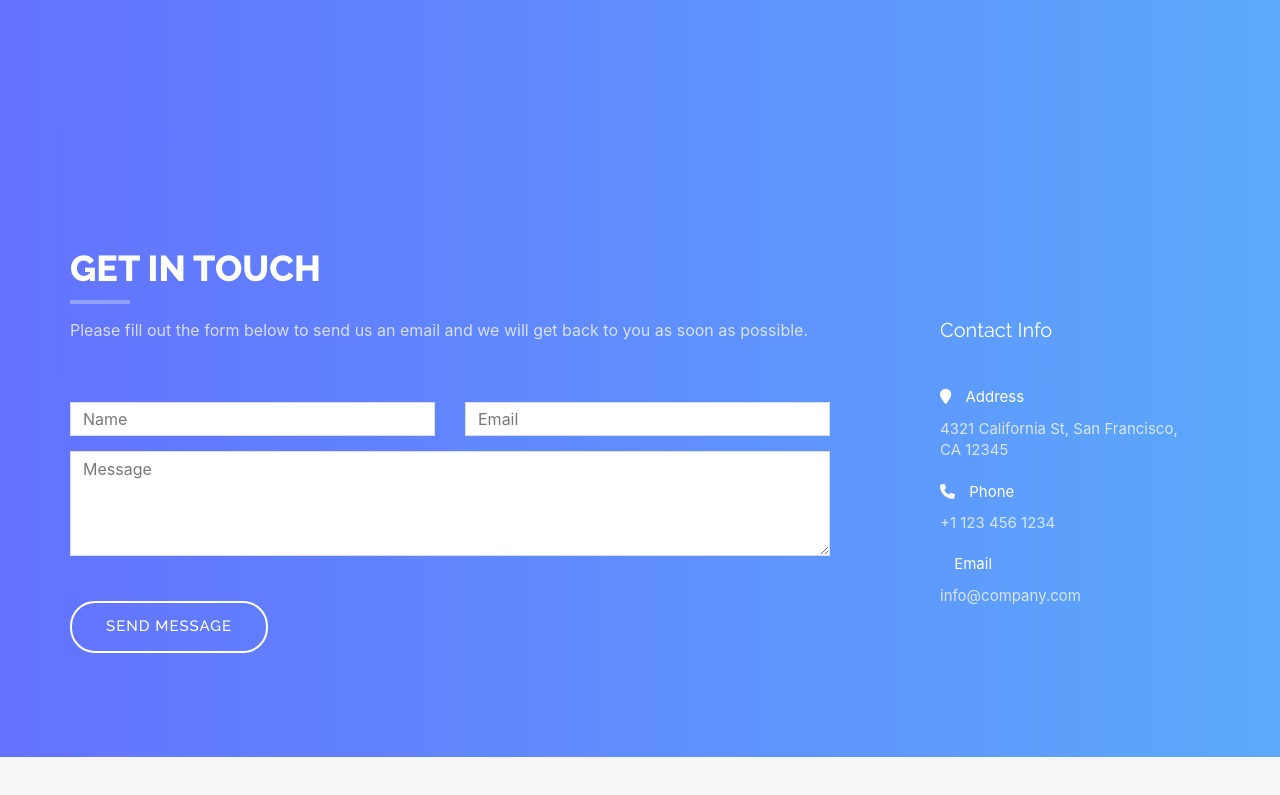
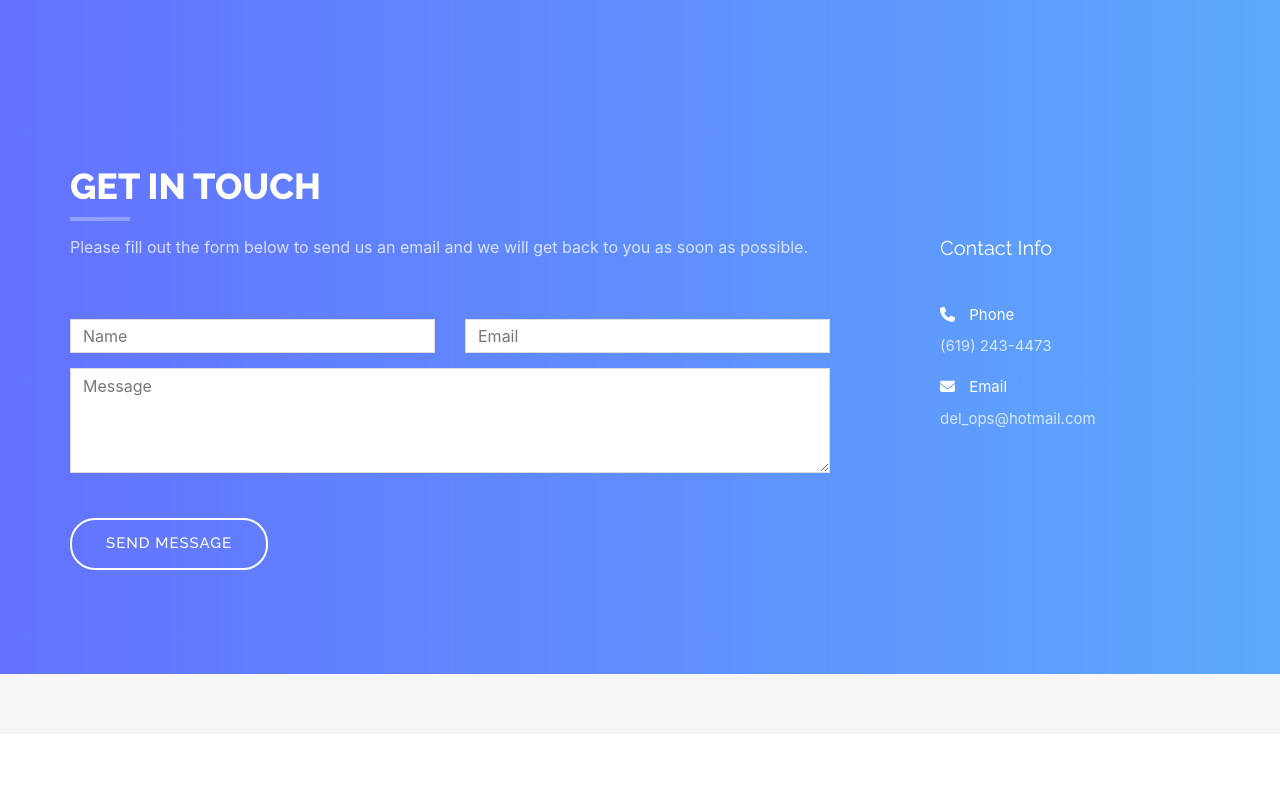
Before and after one commit to SteveEvrard/Haulcomm-Website, a React (Create React App) app: page / in a window 1280 px wide. Shown: the part 2412-3207 px from the top of the page. After the commit the page ends 3146 px from the top, so only its background shows below. Built offline with nearby package versions, Linux system fonts and the light colour scheme; what smooth-scroll would draw is missing.

Commit message:
update text and favicon

```diff
--- a/public/index.html
+++ b/public/index.html
@@ -1,7 +1,7 @@
 <head>
   <meta charset="utf-8" />
   <meta name="viewport" content="width=device-width, initial-scale=1" />
-  <link rel="shortcut icon" href="img/favicon.ico" type="image/x-icon" />
+  <link rel="shortcut icon" href="favicon.ico" type="image/x-icon" />
   <link rel="apple-touch-icon" href="img/apple-touch-icon.png" />
   <link rel="apple-touch-icon" sizes="72x72" href="img/apple-touch-icon-72x72.png" />
   <link rel="apple-touch-icon" sizes="114x114" href="img/apple-touch-icon-114x114.png" />
--- a/src/components/about.jsx
+++ b/src/components/about.jsx
@@ -13,7 +13,7 @@ export const About = (props) => {
             <div className="about-text">
               <h2>About Us</h2>
               <p>{props.data ? props.data.paragraph : "loading..."}</p>
-              <h3>Why Choose Us?</h3>
+              {/* <h3>Why Choose Us?</h3>
               <div className="list-style">
                 <div className="col-lg-6 col-sm-6 col-xs-12">
                   <ul>
@@ -33,7 +33,7 @@ export const About = (props) => {
                       : "loading"}
                   </ul>
                 </div>
-              </div>
+              </div> */}
             </div>
           </div>
         </div>
--- a/src/components/contact.jsx
+++ b/src/components/contact.jsx
@@ -101,12 +101,12 @@ export const Contact = (props) => {
           <div className="col-md-3 col-md-offset-1 contact-info">
             <div className="contact-item">
               <h3>Contact Info</h3>
-              <p>
+              {/* <p>
                 <span>
                   <i className="fa fa-map-marker"></i> Address
                 </span>
                 {props.data ? props.data.address : "loading"}
-              </p>
+              </p> */}
             </div>
             <div className="contact-item">
               <p>
@@ -119,7 +119,7 @@ export const Contact = (props) => {
             <div className="contact-item">
               <p>
                 <span>
-                  <i className="fa fa-envelope-o"></i> Email
+                  <i className="fa fa-envelope"></i> Email
                 </span>{" "}
                 {props.data ? props.data.email : "loading"}
               </p>
--- a/src/data/data.json
+++ b/src/data/data.json
@@ -138,8 +138,8 @@
   ],
   "Contact": {
     "address": "4321 California St, San Francisco, CA 12345 ",
-    "phone": "+1 123 456 1234",
-    "email": "info@company.com",
+    "phone": "(619) 243-4473",
+    "email": "del_ops@hotmail.com",
     "facebook": "fb.com",
     "twitter": "twitter.com",
     "youtube": "youtube.com"
```
